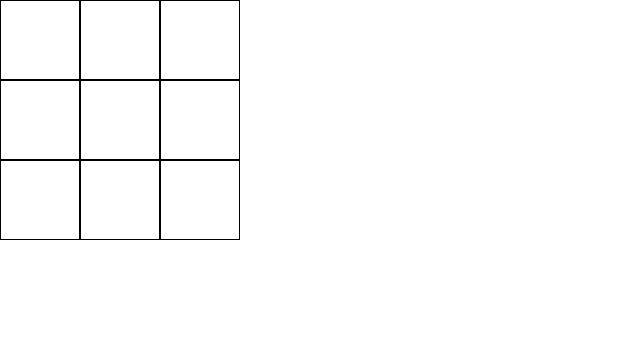
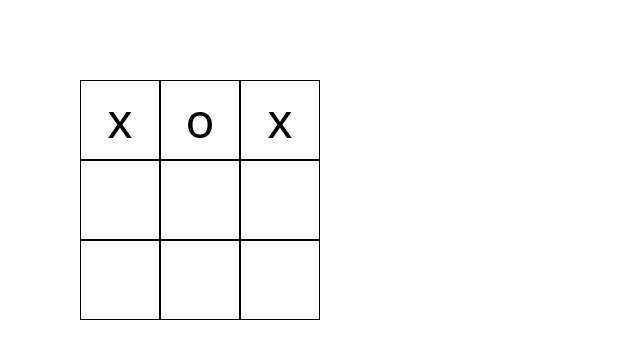
Before and after one commit to deepakmardii/tic-tac-toe, a React (Vite) app: page / in a window 1280 px wide. Shown: the top 358 px of the page, without its empty margins (0-640 px from the left). Built offline with nearby package versions, Linux system fonts and the light colour scheme.

Commit message:
Array state

```diff
--- a/src/App.tsx
+++ b/src/App.tsx
@@ -1,19 +1,22 @@
+import { useState } from "react";
 import Block from "./components/Block";
 function App() {
+  const [state, setState] = useState(Array(9).fill(null));
+  console.log("state", state);
   return (
     <>
-      <div className="flex">
-        <div className="ROW ">
+      <div className="p-20 ">
+        <div className="flex">
+          <Block value="x" />
+          <Block value="o" />
+          <Block value="x" />
+        </div>
+        <div className="flex">
           <Block />
           <Block />
           <Block />
         </div>
-        <div className="ROW">
-          <Block />
-          <Block />
-          <Block />
-        </div>
-        <div className="ROW">
+        <div className="flex">
           <Block />
           <Block />
           <Block />
--- a/src/components/Block.tsx
+++ b/src/components/Block.tsx
@@ -1,9 +1,15 @@
 import React from "react";
 
-const Block: React.FC = () => {
+interface BlockProps {
+  value?: string | null;
+}
+
+const Block: React.FC<BlockProps> = (props) => {
   return (
     <>
-      <div className="border border-black h-20 w-20"></div>
+      <div className="border border-black h-20 w-20 cursor-pointer flex justify-center items-center text-5xl">
+        {props.value}
+      </div>
     </>
   );
 };
```
